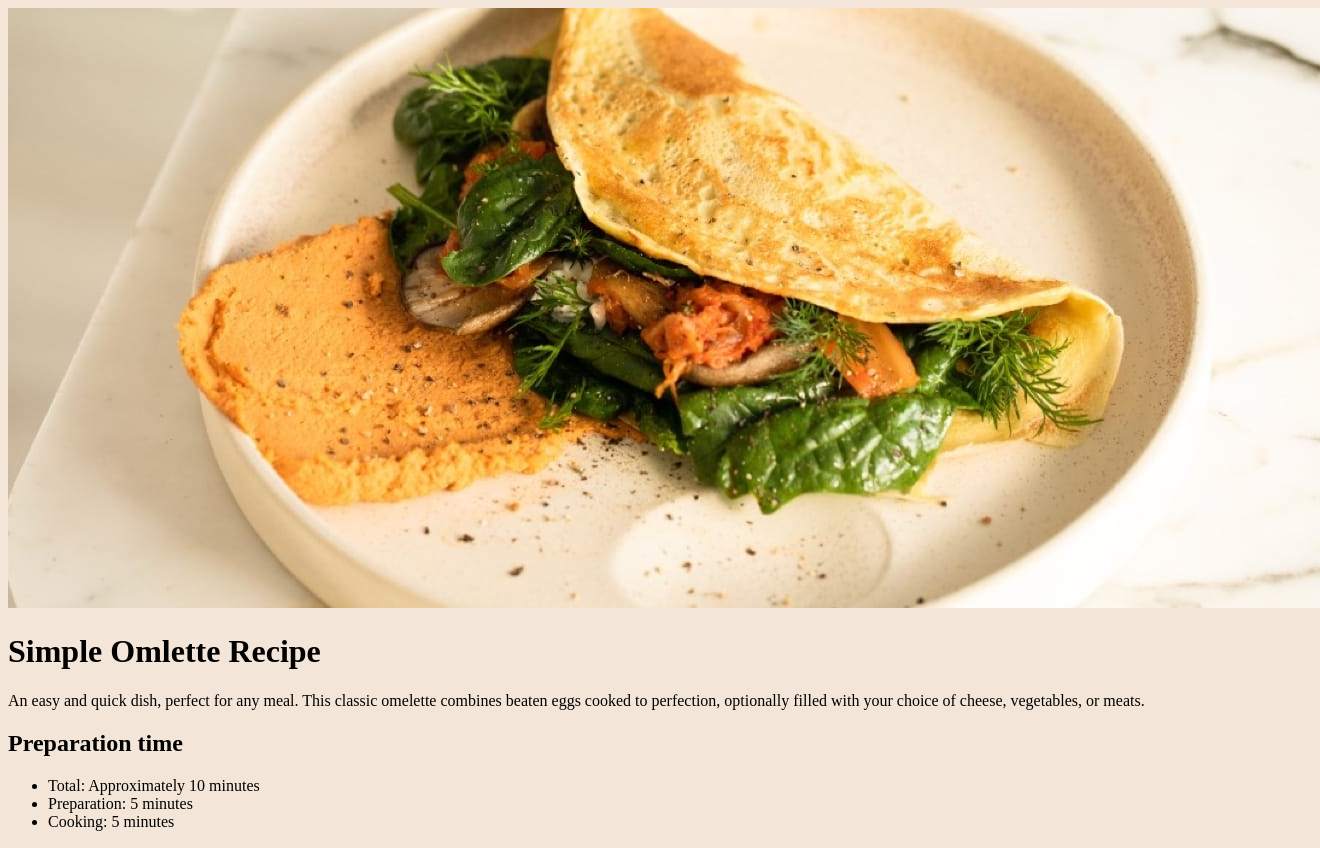
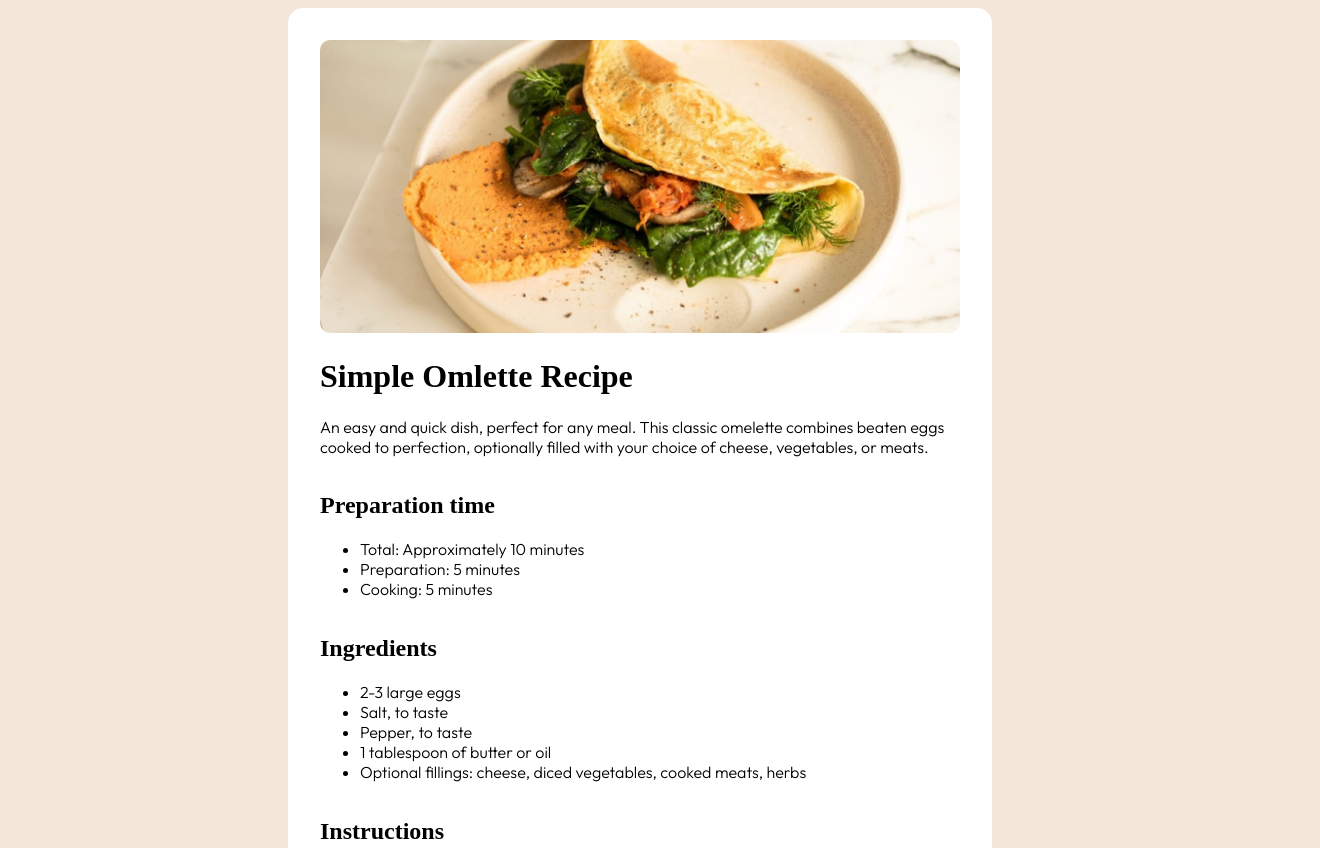
Before and after one commit to Stephen-Salano/recipe-page-main, a plain HTML site: page index.html in a window 1280 px wide. Shown: the top 848 px of the page, 1320 px wide, since content can reach past the window. Drawn offline with Linux system fonts and the light colour scheme.

Commit message:
Positioning and Font addtions

```diff
--- a/style.css
+++ b/style.css
@@ -4,7 +4,7 @@
 }
 @font-face {
     font-family: 'Outfit';
-    src: url(./assets/fonts/outfit/Outfit-VariableFont_wght.ttf);
+    src: url(./assets/fonts/outfit/static/Outfit-Light.ttf);
 }
 
 :root{
@@ -26,21 +26,49 @@
     --pargarph-size: 16px;
 
     /* Desktop screen width */
-    @media (max-width: 375px) {
+    @media (min-width: 375px) {
         #container{
             min-width: 24rem;
             height: auto;
+            max-width: 40em;
         }
     }
 
-    @media (max-width: 1440px) {
+    @media (min-width: 1440px) {
         #container{
             min-width: 24rem;
             height: auto;
+            max-width: 35rem;
         }
     }
 }
 
 body{
     background-color: var(--stone-100);
+    display: flex;
+    flex-direction: column;
+    justify-content: center;
+    align-items: center;
+    /* height: 100vh; */
 }
+p, ul > li, ol > li, th, td{
+    font-family: var(--outfit-font);
+}
+#container{
+    background-color: var(--white-color);
+    display: flex;
+    flex-direction: column;
+    border-radius: 15px;
+    padding: 2rem;
+    max-width: 40rem;
+}
+header > img{
+    border-radius: 10px;
+    height: auto;
+    /* image will not exceed the width of it's container */
+    max-width: 100%;
+    /*Maintains aspect ratio */
+    min-width: 0px;
+    flex-grow: 1;
+    flex-shrink: 1;
+}
```
